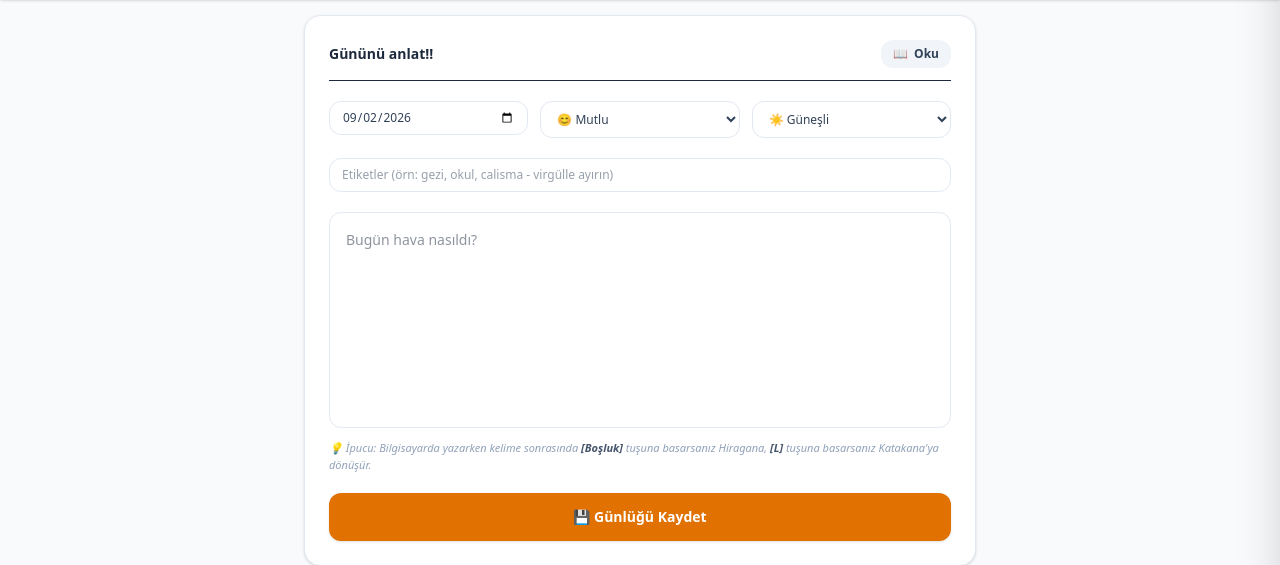
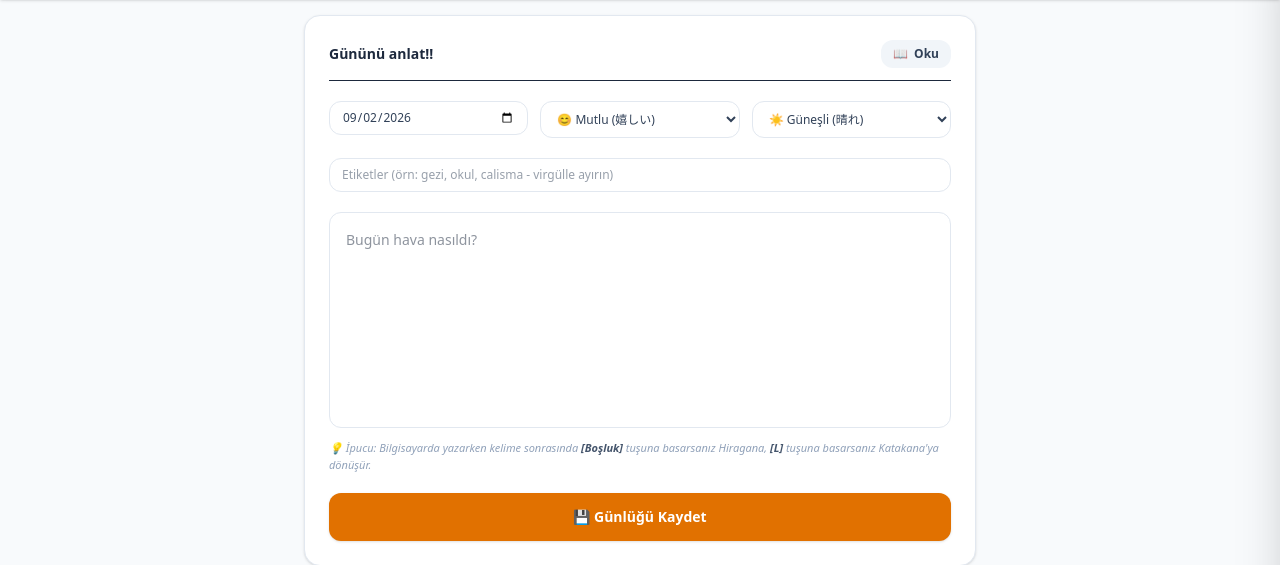
Before and after one commit to ormynjp-lang/dict-app, a Flask app: page /demo in a window 1280 px wide. Shown: the part 81-646 px from the top of the page. Run offline with Flask 3, Linux system fonts and the light colour scheme.

Commit message:
iyilestirildi

```diff
--- a/templates/demo.html
+++ b/templates/demo.html
@@ -79,22 +79,22 @@
 
                 <div class="bg-white sm:bg-transparent p-2 sm:p-0 rounded-xl border border-slate-200 sm:border-0 shadow-xs sm:shadow-none">
                     <select id="journalMood" class="w-full px-1.5 sm:px-3 py-1.5 sm:py-2 rounded-xl border border-slate-200 text-[11px] sm:text-xs font-medium text-slate-700 focus:outline-none focus:ring-2 focus:ring-amber-500 bg-white truncate">
-                        <option value="😊 Mutlu (嬉しい)">😊 Mutlu</option>
-                        <option value="😌 Sakin (穏やか)">😌 Sakin</option>
-                        <option value="🤔 Düşünceli (考え中)">🤔 Düşünceli</option>
-                        <option value="😩 Yorgun (疲れた)">😩 Yorgun</option>
-                        <option value="🔥 Motive (やる気)">🔥 Motive</option>
-                        <option value="😢 Üzgün (悲しい)">😢 Üzgün</option>
+                        <option value="😊 Mutlu">😊 Mutlu (嬉しい)</option>
+                        <option value="😌 Sakin">😌 Sakin (穏やか)</option>
+                        <option value="🤔 Düşünceli">🤔 Düşünceli (考え中)</option>
+                        <option value="😩 Yorgun">😩 Yorgun (疲れた)</option>
+                        <option value="🔥 Motive">🔥 Motive (やる気)</option>
+                        <option value="😢 Üzgün">😢 Üzgün (悲しい)</option>
                     </select>
                 </div>
 
                 <div class="bg-white sm:bg-transparent p-2 sm:p-0 rounded-xl border border-slate-200 sm:border-0 shadow-xs sm:shadow-none">
                     <select id="journalWeather" class="w-full px-1.5 sm:px-3 py-1.5 sm:py-2 rounded-xl border border-slate-200 text-[11px] sm:text-xs font-medium text-slate-700 focus:outline-none focus:ring-2 focus:ring-amber-500 bg-white truncate">
-                        <option value="☀️ Güneşli (晴れ)">☀️ Güneşli</option>
-                        <option value="☁️ Bulutlu (曇り)">☁️ Bulutlu</option>
-                        <option value="🌧️ Yağmurlu (雨)">🌧️ Yağmurlu</option>
-                        <option value="❄️ Karlı (雪)">❄️ Karlı</option>
-                        <option value="💨 Rüzgarlı (風)">💨 Rüzgarlı</option>
+                        <option value="☀️ Güneşli">☀️ Güneşli (晴れ)</option>
+                        <option value="☁️ Bulutlu">☁️ Bulutlu (曇り)</option>
+                        <option value="🌧️ Yağmurlu">🌧️ Yağmurlu (雨)</option>
+                        <option value="❄️ Karlı">❄️ Karlı (雪)</option>
+                        <option value="💨 Rüzgarlı">💨 Rüzgarlı (風)</option>
                     </select>
                 </div>
             </div>
```
Also changed, not shown: templates/diary.html (+11 -11 lines).
